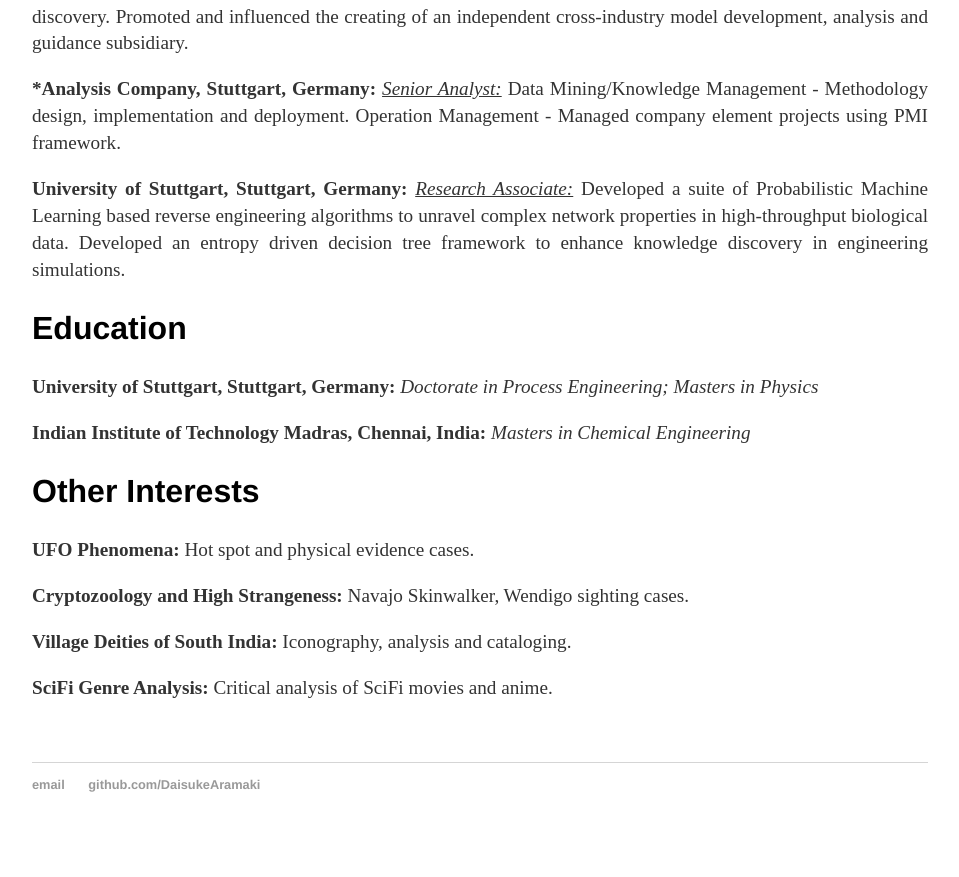
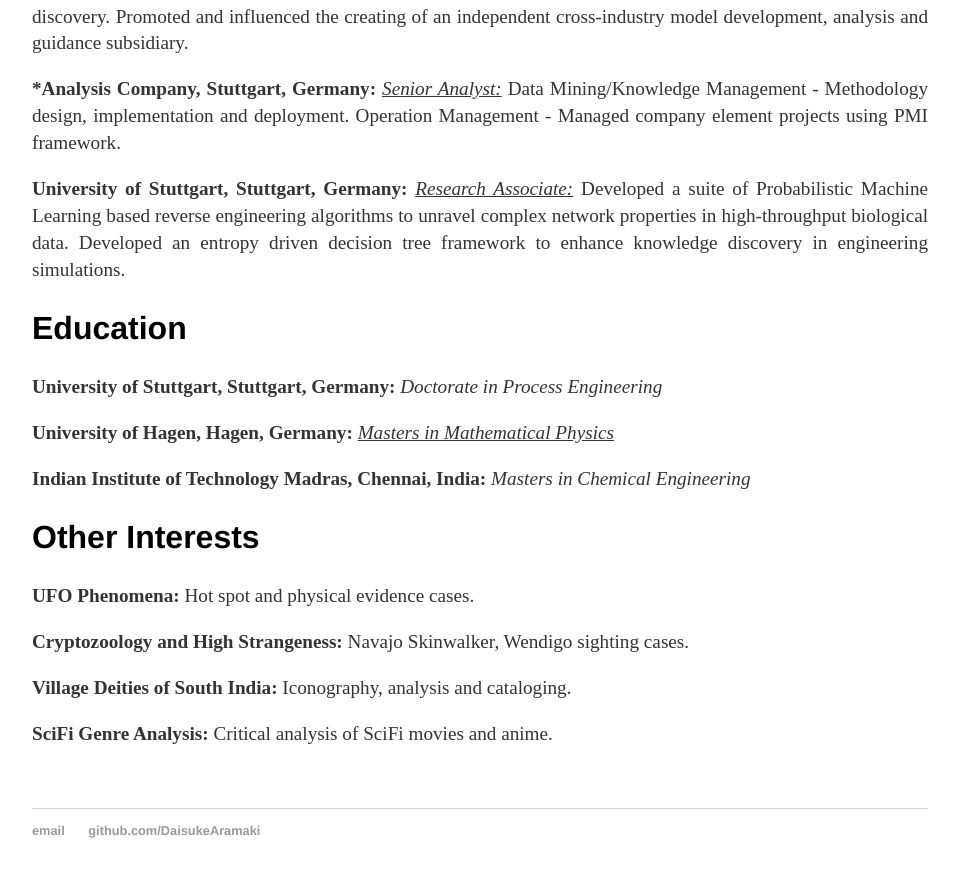
Before and after one commit to DaisukeAramaki/DaisukeAramaki.github.io, a Jekyll site: the page built from cv/index.html, in a window 1280 px wide and 900 px high, scrolled down 1238 px. Shown: the top 877 px of the window, without its empty margins (160-1119 px from the left). Built offline with Jekyll 4.4.1, drawn with Linux system fonts in a browser that asks for light colours; before the commit the page ends 2092 px from its top, so only the background shows below that.

Commit message:
Minor changes

```diff
--- a/cv/index.html
+++ b/cv/index.html
@@ -40,8 +40,8 @@
 		<p style='text-align: justify;'><strong>University of Stuttgart, Stuttgart, Germany: </strong><em><u>Research Associate:</u></em> Developed a suite of Probabilistic Machine Learning based reverse engineering algorithms to unravel complex network properties in high-throughput biological data. Developed an entropy driven decision tree framework to enhance knowledge discovery in engineering simulations.</p>
 
 	                                <h2>Education</h2>
-		<p style='text-align: justify;'><strong>University of Stuttgart, Stuttgart, Germany: </strong><em> Doctorate in Process Engineering; Masters in Physics</em></p>
-      <!--	<p style='text-align: justify;'><strong>University of Hagen, Hagen, Germany: </strong><em><u>Masters in Mathematical Physics</u></em></p></-->
+		<p style='text-align: justify;'><strong>University of Stuttgart, Stuttgart, Germany: </strong><em> Doctorate in Process Engineering</em></p>
+        	<p style='text-align: justify;'><strong>University of Hagen, Hagen, Germany: </strong><em><u>Masters in Mathematical Physics</u></em></p>
 		<p style='text-align: justify;'><strong>Indian Institute of Technology Madras, Chennai, India: </strong><em>Masters in Chemical Engineering</em></p>
 
 
```
